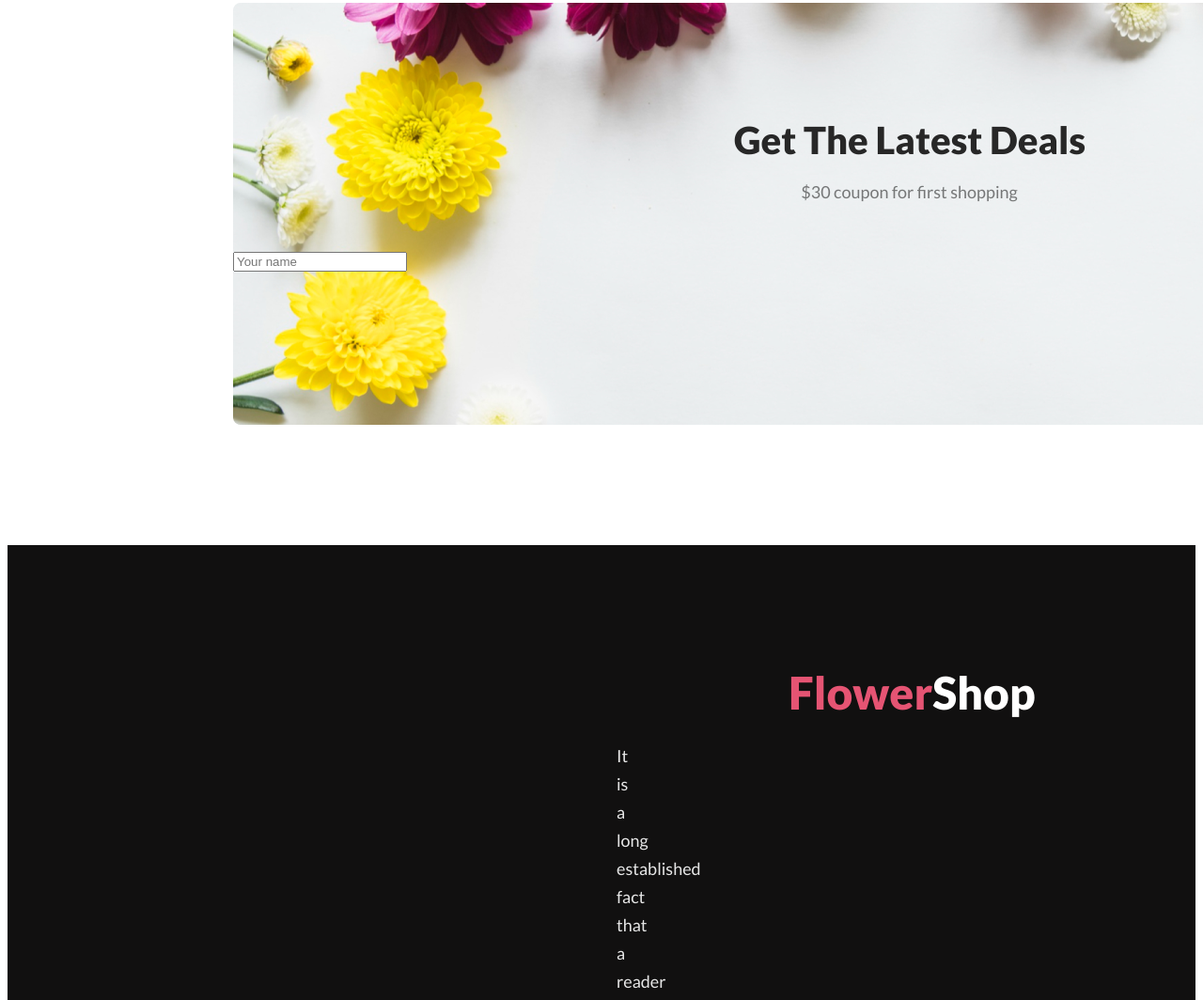
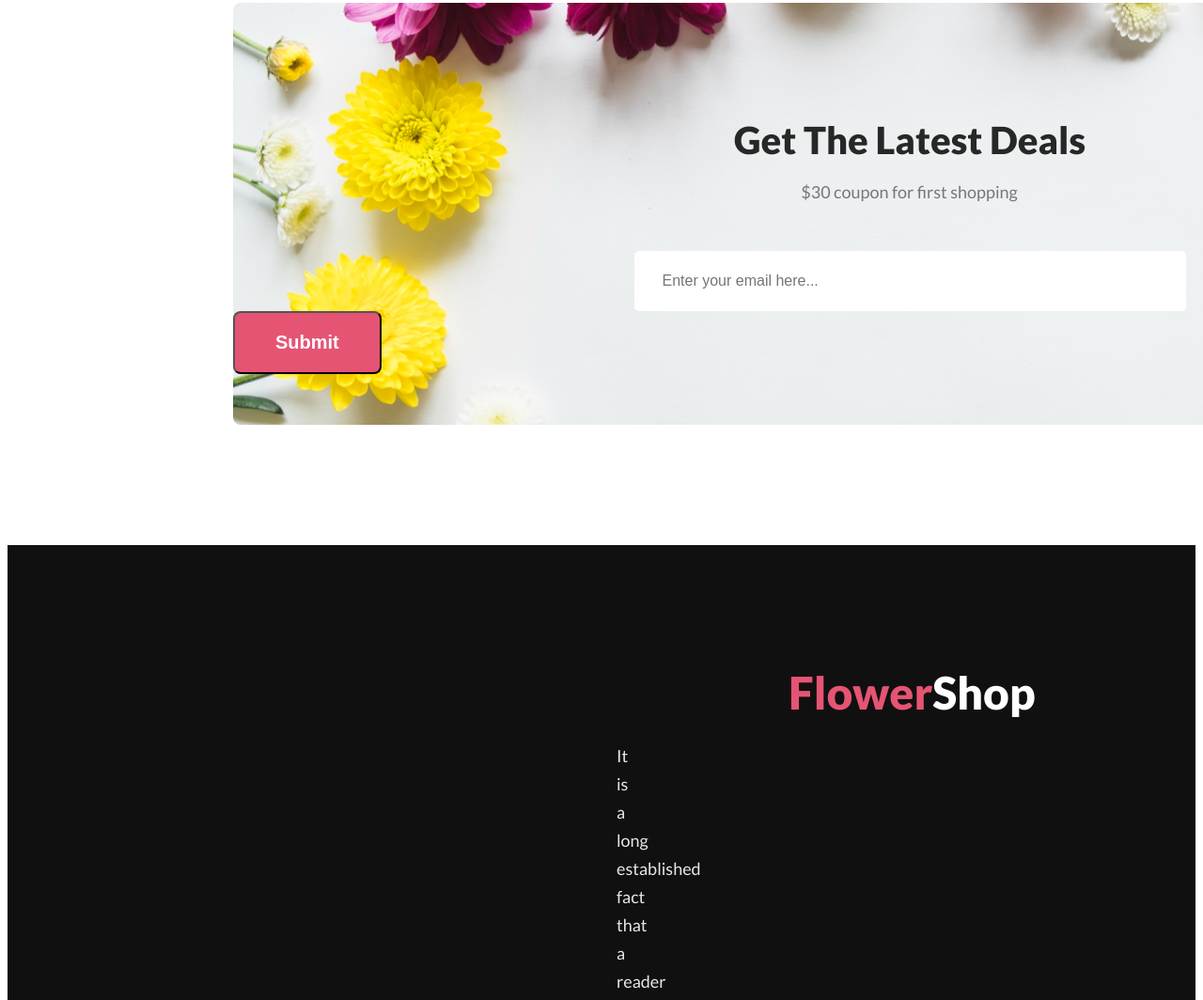
Before and after one commit to nahin222/flower-shop-final, a plain HTML site: page index.html in a window 1280 px wide. Shown: the part 2372-3436 px from the top of the page at 94% size. Drawn offline with Linux system fonts and the light colour scheme.

Commit message:
deals almost done

```diff
--- a/index.html
+++ b/index.html
@@ -104,7 +104,8 @@
           <h3 class="deals-title">Get The Latest Deals</h3>
           <p class="deals-para">$30 coupon for first shopping</p>
           <form class="contact" action="">
-            <input type="text" placeholder="Your name">
+            <input class= "form" type="text" placeholder="Enter your email here...">
+            <input class="submit" type="button"  value="Submit">
           </form>
 
         </div>
--- a/styles/flower.css
+++ b/styles/flower.css
@@ -155,6 +155,30 @@ body {
     margin:0px 605px 48px 604px;
 }
 
+.form{
+    display:block;
+    margin:auto;
+    border: none;
+    padding: 18px 350px 18px 30px;
+    color:#757575;
+    background: #FFF;
+    font-size: 16px;
+    font-weight: 400;
+    line-height: 28px;
+    border-radius: 5px;
+}
+
+.submit{
+    padding:20px 43px 20px 43px;
+    border-radius: 8px;
+    background: #E55473;
+    color: #FFF;
+    font-size: 20px;
+    font-weight: 700;
+    text-align: center;
+    white-space: nowrap;
+}
+
 /*footer styles*/
 
 footer{
```
